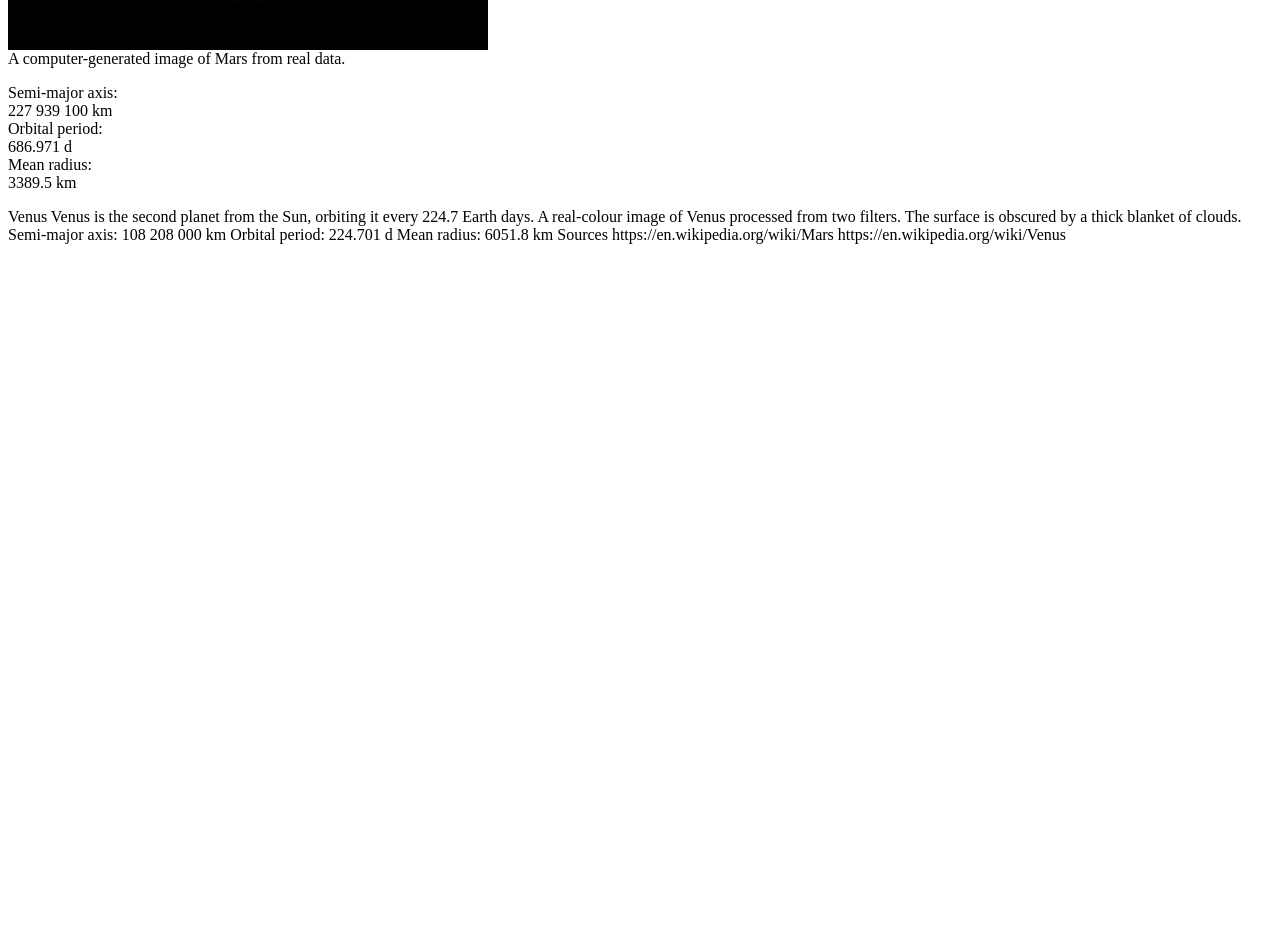
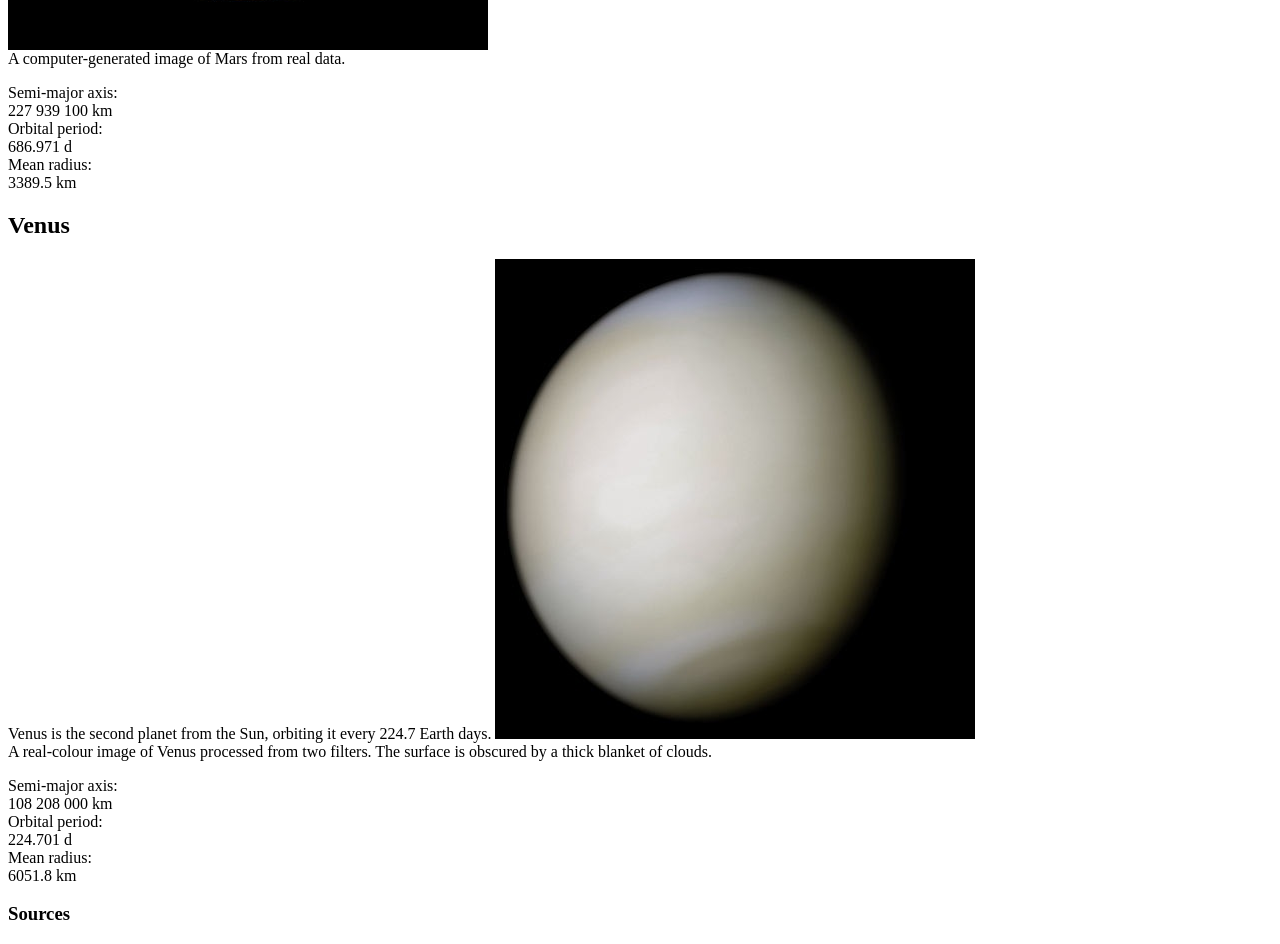
Before and after one commit to histtranger/assignment-2, a plain HTML site: page index.html in a window 1280 px wide. Shown: the part 913-1857 px from the top of the page. Before the commit the page ends 1165 px from the top, so only its background shows below. Drawn offline with Linux system fonts and the light colour scheme.

Commit message:
Am I done?
My coding friends are mean, and have been laughing at me. One told me
“Ordered List?  For scrubs.  Use dem <tr> tags instead” then proceeded
to say no please don’t do that.

Anyways, I think I finished the assignment. PS this is not mocking the
assignment or anything, they are just laughing at me for having to go
over the basics again haha.

```diff
--- a/index.html
+++ b/index.html
@@ -39,31 +39,37 @@ Mars is named after the Roman god of war, it is often described as the <i>“Red
 
 <dl>
     <dt>Semi-major axis:</dt>
-227 939 100 km
+    <data>227 939 100 km</data>
 
     <dt>Orbital period:</dt>
-686.971 d
+    <data>686.971 d</data>
 
     <dt>Mean radius:</dt>
-3389.5 km
+    <data>3389.5 km</data>
 </dl>
 
-Venus
+<h2>Venus</h2>
 
 Venus is the second planet from the Sun, orbiting it every 224.7 Earth days.
 
-A real-colour image of Venus processed from two filters. The surface is obscured by a thick blanket of clouds.
+<img src="images/venus.jpg" alt="A real-colour image of Venus processed from two filters.">
 
-Semi-major axis:
-108 208 000 km
+<!-- Again.. I hope this is right. If not, oops.-->
+<figcaption>A real-colour image of Venus processed from two filters. The surface is obscured by a thick blanket of clouds.</figcaption>
 
-Orbital period:
-224.701 d
+<dl>
+    <dt>Semi-major axis:</dt>
+    <data>108 208 000 km</data>
 
-Mean radius:
-6051.8 km
+    <dt>Orbital period:</dt>
+    <data>224.701 d</data>
 
-Sources
+    <dt>Mean radius:</dt>
+    <data>6051.8 km</data>
+</dl>
 
-https://en.wikipedia.org/wiki/Mars
-https://en.wikipedia.org/wiki/Venus
+<!-- I did this as an h3 because I figure it would be a different styling treatmeant once in CSS-->
+<h3>Sources</h3>
+
+<a href="https://en.wikipedia.org/wiki/Mars"></a>
+<a href="https://en.wikipedia.org/wiki/Venus"></a>
```
